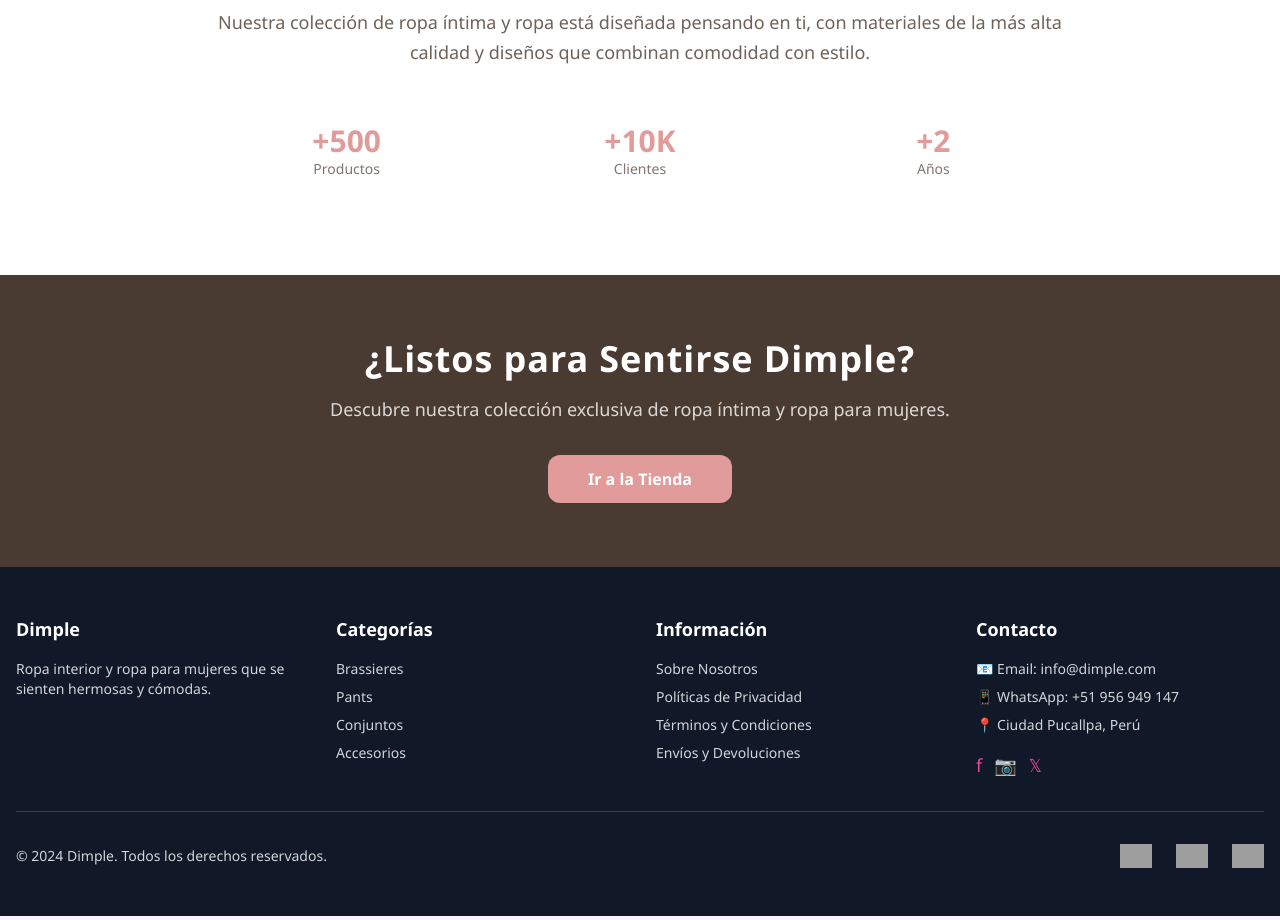
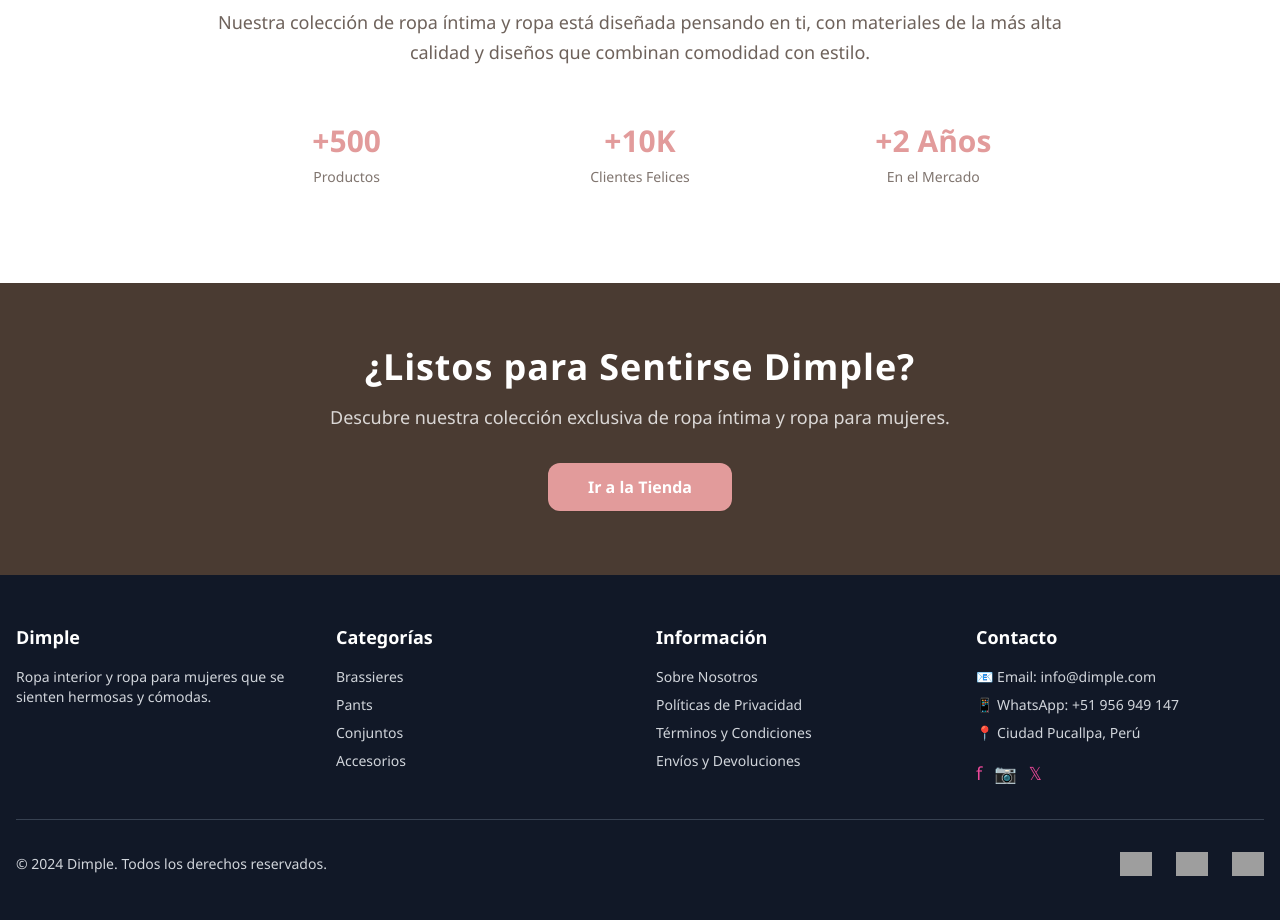
Before and after one commit to PieroBartraMontalvo-spec/dimple, a React (Vite) app: page / in a window 1280 px wide. Shown: the part 1700-2620 px from the top of the page. Built offline with nearby package versions, Linux system fonts and the light colour scheme; grey boxes are pictures that could not be loaded.

Commit message:
Alineacion perfecta de estadisticas en Sobre Nosotros

```diff
--- a/src/pages/Home.jsx
+++ b/src/pages/Home.jsx
@@ -119,17 +119,17 @@ export default function Home() {
             Nuestra colección de ropa íntima y ropa está diseñada pensando en ti, con materiales de la más alta calidad y diseños que combinan comodidad con estilo.
           </p>
           <div className="grid grid-cols-3 gap-4 text-center py-8">
-            <div className="flex flex-col items-center justify-start">
+            <div className="flex flex-col justify-between h-full">
               <p className="text-3xl font-bold text-[#E29B9B]">+500</p>
-              <p className="text-[#4A3B32]/70 font-medium text-sm">Productos</p>
+              <p className="text-[#4A3B32]/70 font-medium text-xs sm:text-sm mt-2">Productos</p>
             </div>
-            <div className="flex flex-col items-center justify-start">
+            <div className="flex flex-col justify-between h-full">
               <p className="text-3xl font-bold text-[#E29B9B]">+10K</p>
-              <p className="text-[#4A3B32]/70 font-medium text-sm">Clientes</p>
+              <p className="text-[#4A3B32]/70 font-medium text-xs sm:text-sm mt-2">Clientes Felices</p>
             </div>
-            <div className="flex flex-col items-center justify-start">
-              <p className="text-3xl font-bold text-[#E29B9B]">+2</p>
-              <p className="text-[#4A3B32]/70 font-medium text-sm">Años</p>
+            <div className="flex flex-col justify-between h-full">
+              <p className="text-3xl font-bold text-[#E29B9B]">+2 Años</p>
+              <p className="text-[#4A3B32]/70 font-medium text-xs sm:text-sm mt-2">En el Mercado</p>
             </div>
           </div>
         </div>
```
